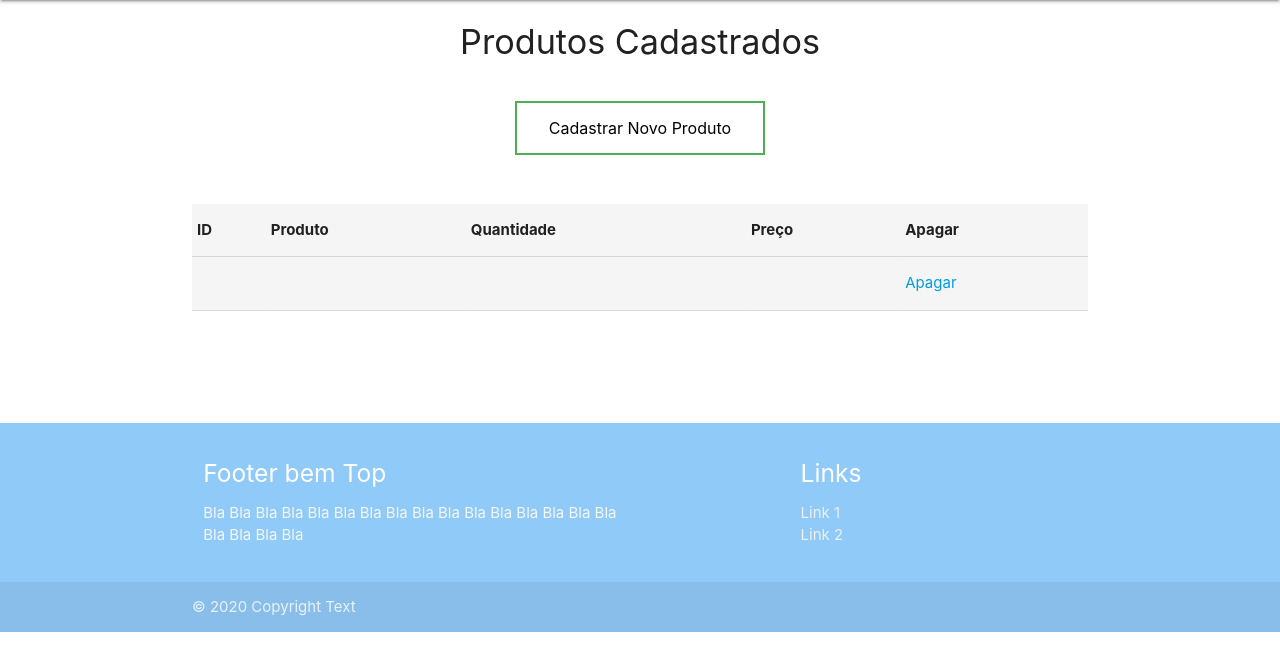
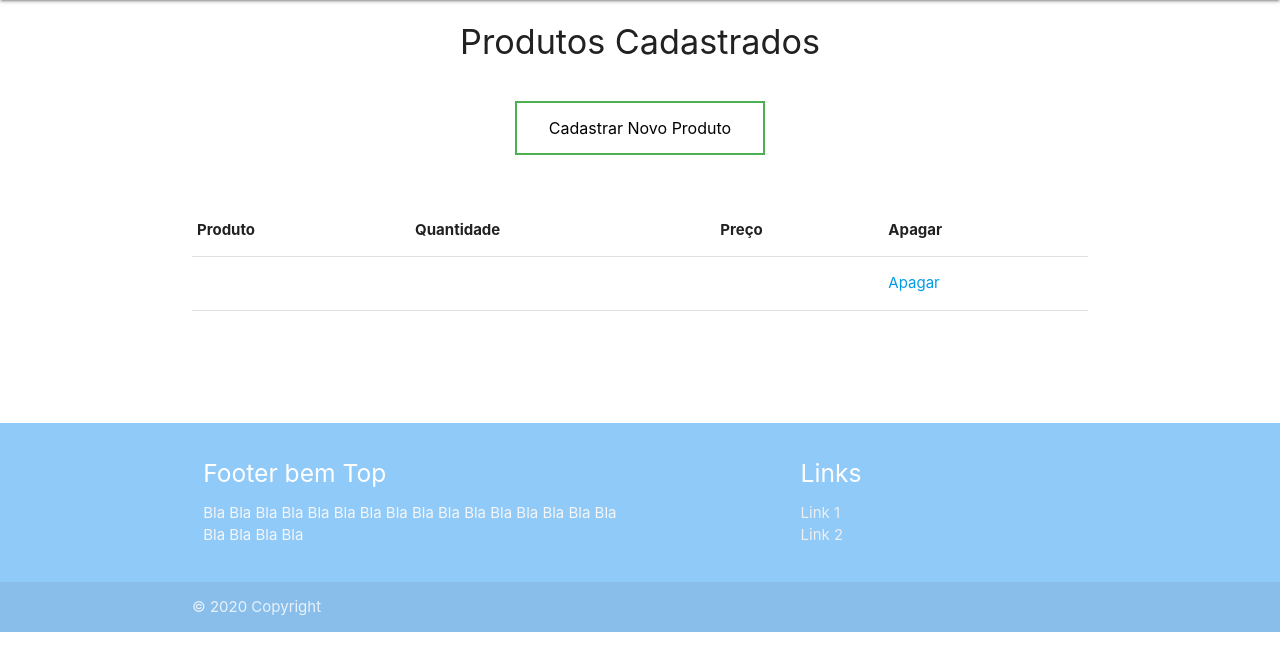
Before and after one commit to marcelotakayama/ShareP, a PHP site: page / in a window 1280 px wide. Shown: the part 64-735 px from the top of the page. Run offline with PHP 8.4, Linux system fonts and the light colour scheme; tables that the repository leaves empty or names only in its code hold one stand-in row (values such as "Sample post"); data that the repository does not hold is empty; some libraries are stand-ins or nearby versions.

Commit message:
limpando o código

```diff
--- a/index.php
+++ b/index.php
@@ -16,8 +16,6 @@
     // }
 
 ?>
-
-
 <!DOCTYPE html>
 <html lang="en">
 <head>
@@ -26,6 +24,7 @@
 
     <!-- Compiled and minified JavaScript -->
     <script src="https://cdnjs.cloudflare.com/ajax/libs/materialize/1.0.0/js/materialize.min.js"></script>
+    <script src="https://ajax.googleapis.com/ajax/libs/jquery/2.1.1/jquery.min.js"></script>
     <meta charset="UTF-8">
     <meta name="viewport" content="width=device-width, initial-scale=1.0">
     <title>Sistema Cadastro</title>
@@ -55,10 +54,9 @@
             <button name='botao' value='cadastrar.php' type='submit' class='button button1'>Cadastrar Novo Produto</button>
         </form>
     </div><br><br>
-    <div class="container grey lighten-4">
-        <table>
+    <div class="container">
+        <table class="highlight">
             <tr>
-                <th>ID</th>
                 <th>Produto</th>
                 <th>Quantidade</th>
                 <th>Preço</th>
@@ -68,7 +66,6 @@
             <?php
                 while ($row = mysqli_fetch_array($result10)) {
                     echo "<tr>";
-                    echo "<td>" . $row['ID'] . "</td>";
                     echo "<td>" . $row['PRODUTO'] . "</td>";
                     echo "<td>" . $row['QUANTIDADE'] . "</td>";
                     echo "<td>" . $row['PRECO'] . "</td>";
@@ -82,13 +79,7 @@
     <?php
         }
     ?>
-    <br>
-    <br>
-    <br>
-    <br>
-    <br>
-
-
+    <br><br><br><br><br>
 
     <footer class="page-footer blue lighten-3">
         <div class="container">
@@ -108,7 +99,7 @@
         </div>
         <div class="footer-copyright">
             <div class="container">
-            © 2020 Copyright Text
+            © 2020 Copyright
             </div>
         </div>
     </footer>
@@ -118,10 +109,6 @@
 </body>
 
 <style>
-    tr:nth-child(odd) { background-color : #f5f5f5; }
-    tr:nth-child(even) { background-color : #f5f5f5; }
-    tr:hover { background-color : #bdbdbd; }
-
     .button {
         background-color: #4CAF50; /* Green */
         border: none;
```
Also changed, not shown: delete.php (+1 -7 lines). Lines whose indentation alone changed are shown as unchanged.
